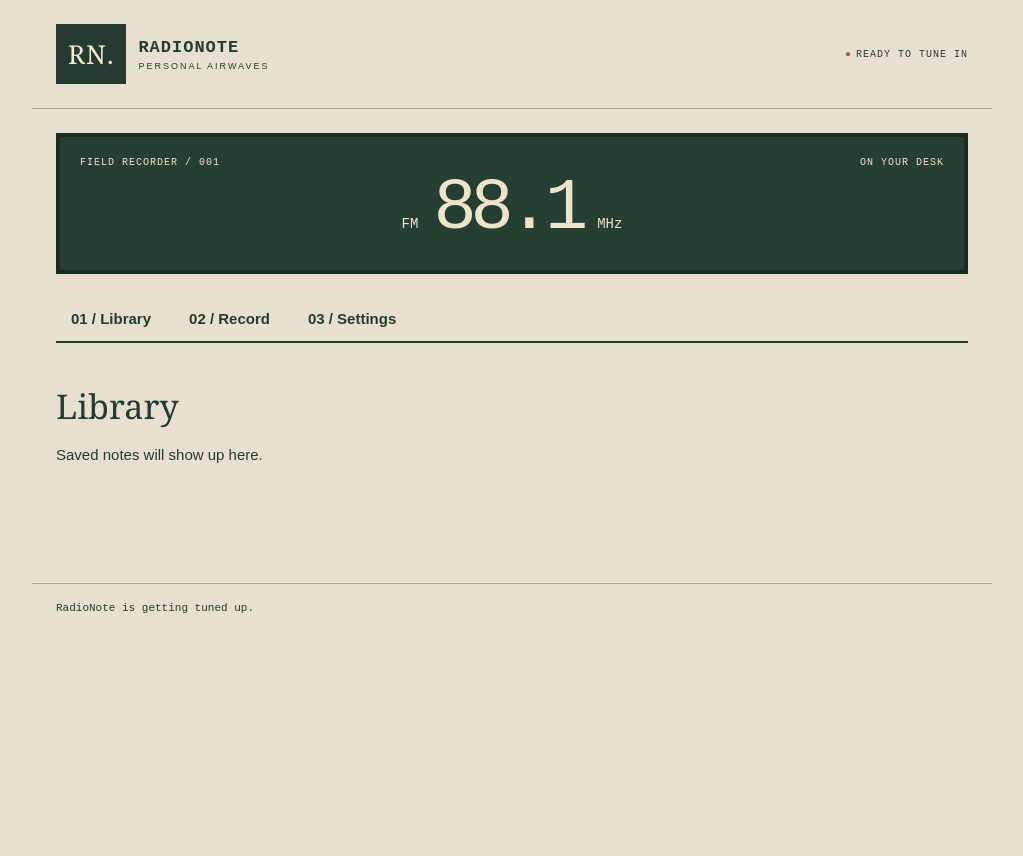
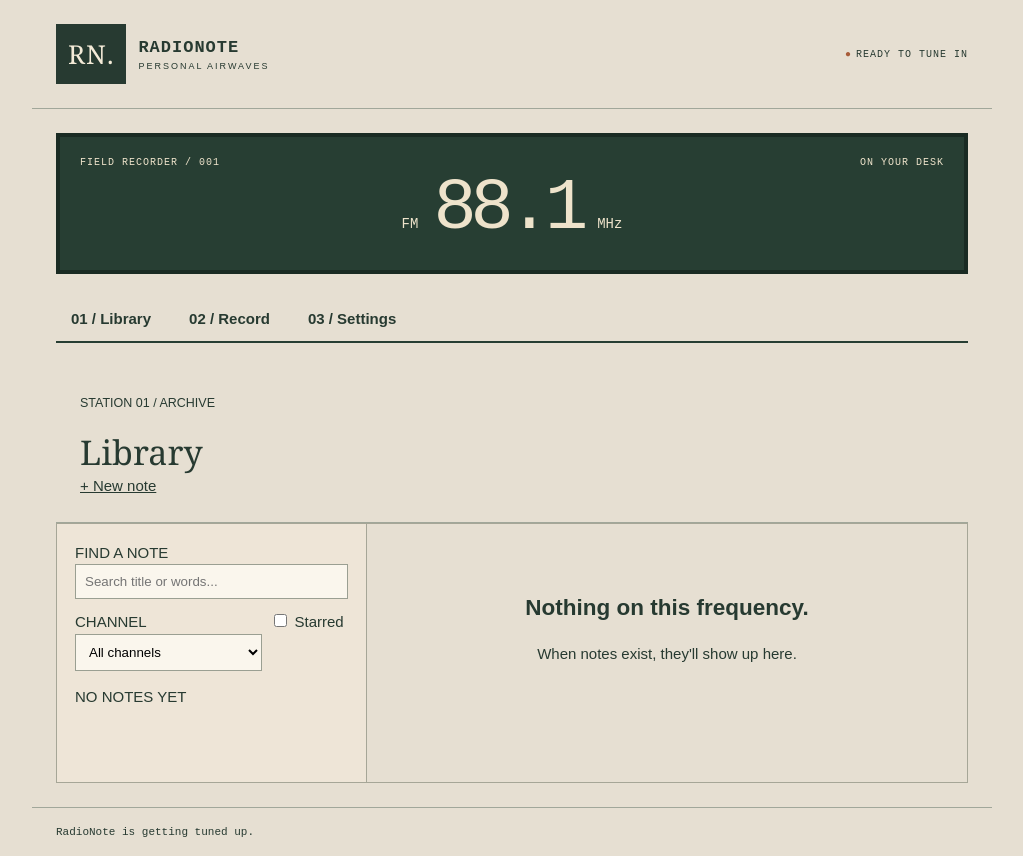
Before and after one commit to itscryptune/RadioNote, a website built with Vite: page index.html in a window 1280 px wide. Shown: the whole page, without its empty margins (128-1151 px from the left). Before the commit the page ends 800 px from the top, so only its background shows below. Built offline with nearby package versions, Linux system fonts and the light colour scheme.

Commit message:
give the library an empty shelf

```diff
--- a/index.html
+++ b/index.html
@@ -22,9 +22,36 @@
       <a href="?view=settings" data-route="settings">03 / Settings</a>
   </nav>
   <main>
-    <section class="screen" data-view="library"><h1>Library</h1><p>Saved notes will show up here.</p></section>
-    <section class="screen" data-view="record" hidden><h1>Record</h1><p>Text comes first. The microphone comes later.</p></section>
-    <section class="screen" data-view="settings" hidden><h1>Settings</h1><p>Backup options will live here.</p></section>
+      <section class="screen" data-view="library">
+      <header class="section-head"><div><small>STATION 01 / ARCHIVE</small><h1>Library</h1></div><a href="?view=record" data-route="record">+ New note</a></header>
+      <div class="library-grid">
+      <aside class="shelf">
+            <label for="search">FIND A NOTE</label>
+            <input type="search" id="search" placeholder="Search title or words...">
+            <div class="filters">
+            <label for="channel-filter">CHANNEL
+            <select id="channel-filter"><option value="all">All channels</option><option value="thoughts">Thoughts</option><option value="ideas">Ideas</option><option value="moments">Moments</option><option value="work">Work</option></select>
+            </label>
+            <label><input type="checkbox" id="favorites-only"> Starred</label>
+            </div>
+            <ul id="note-list" class="note-list" aria-label="Saved notes"></ul>
+            <p id="list-count">NO NOTES YET</p>
+      </aside>
+      <article class="preview">
+            <div class="empty" id="empty-preview"><h2>Nothing on this frequency.</h2><p>When notes exist, they'll show up here.</p></div>
+            <div id="note-preview" hidden>
+            <small id="preview-meta"></small><h2 id="preview-title"></h2><p id="preview-body"></p>
+            <audio id="note-audio" controls hidden></audio>
+            <div class="actions">
+            <button id="read-note" type="button">Read aloud</button><button id="star-note" type="button">☆ Star</button>
+            <button id="edit-note" type="button">Edit</button><button id="delete-note" type="button">Delete</button>
+            </div>
+            </div>
+      </article>
+      </div>
+      </section>
+      <section class="screen" data-view="record" hidden><h1>Record</h1><p>Text comes first. The microphone comes later.</p></section>
+      <section class="screen" data-view="settings" hidden><h1>Settings</h1><p>Backup options will live here.</p></section>
   </main>
 <footer id="message">RadioNote is getting tuned up.</footer>
 </body>
--- a/style.css
+++ b/style.css
@@ -22,3 +22,11 @@ a{color:inherit}
 main{min-height:240px}
 footer{max-width:960px;padding:18px 24px;margin:auto;border-top:1px solid #a1a79a;font:11px 'Courier New',monospace}
 @media(max-width:550px){.stations{margin:12px}.stations a{flex:1;padding:8px 4px;text-align:center;font-size:12px}}
+.library-grid{display:grid;grid-template-columns:310px 1fr;min-height:260px;border:1px solid #a6a697}
+.shelf{padding:18px;background:#eee5d7;border-right:1px solid #a6a697}
+.preview{padding:22px}.empty{text-align:center;margin:45px auto}
+#search,#channel-filter{width:100%;padding:9px;border:1px solid #9a9f92;background:#faf6ed}
+.note-list{list-style:none;padding:0;margin:14px 0}.filters{display:flex;gap:8px;margin:12px 0}
+.actions{display:flex;gap:8px;flex-wrap:wrap}
+button{padding:9px 12px;background:#e7dbca;border:1px solid #273e33;cursor:pointer}
+@media(max-width:700px){.library-grid{grid-template-columns:1fr}.shelf{border-right:0;border-bottom:1px solid #a6a697}}
```
